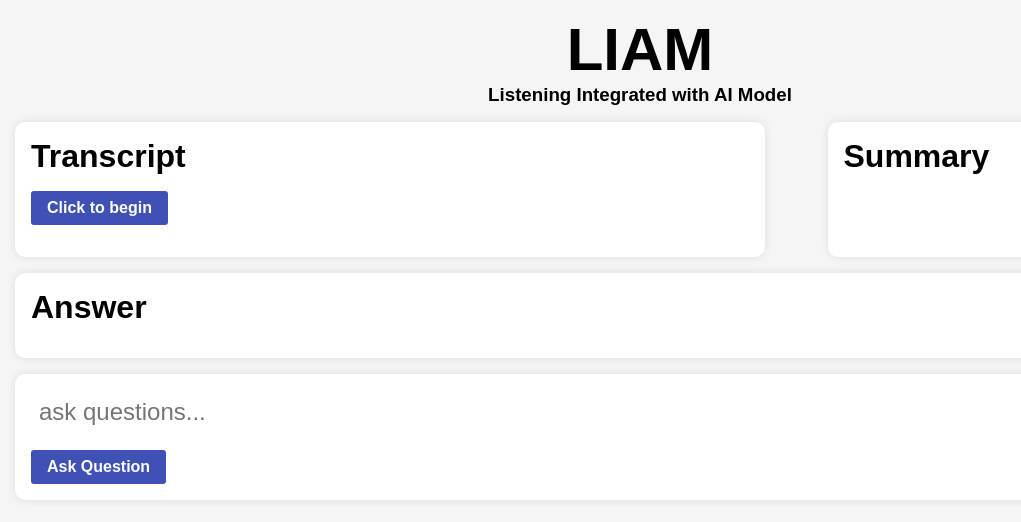
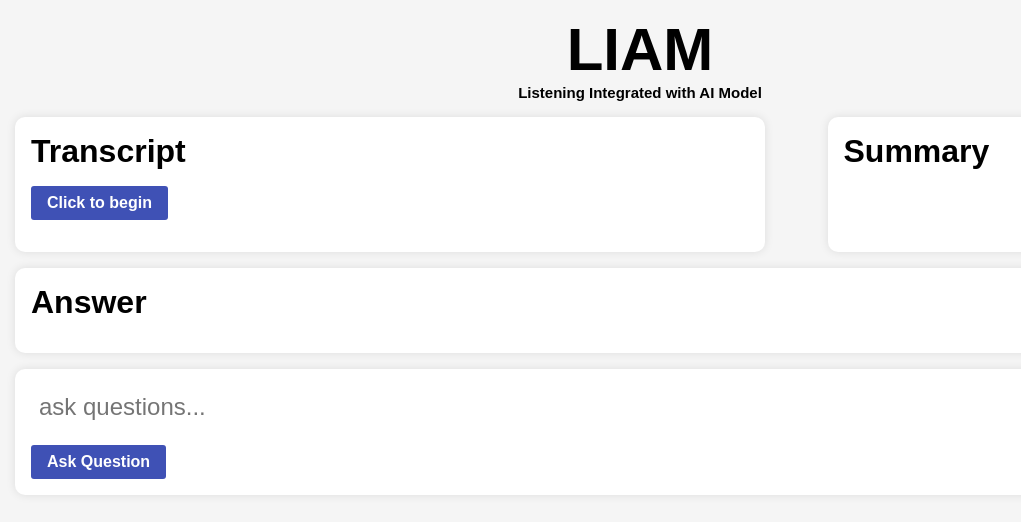
Before and after one commit to andrewschoi/liam, a Next.js app: page / in a window 1280 px wide. Shown: the top 522 px of the page, without its empty margins (0-1021 px from the left). Built offline with nearby package versions, Linux system fonts and the light colour scheme.

Commit message:
Adjust subtitle size

```diff
--- a/src/styles/globals.css
+++ b/src/styles/globals.css
@@ -154,6 +154,10 @@ body {
   font-size: 60px;
 }
 
+.subtitle-header {
+  font-size: 15px;
+}
+
 main {
   margin: 15px;
 }
```
